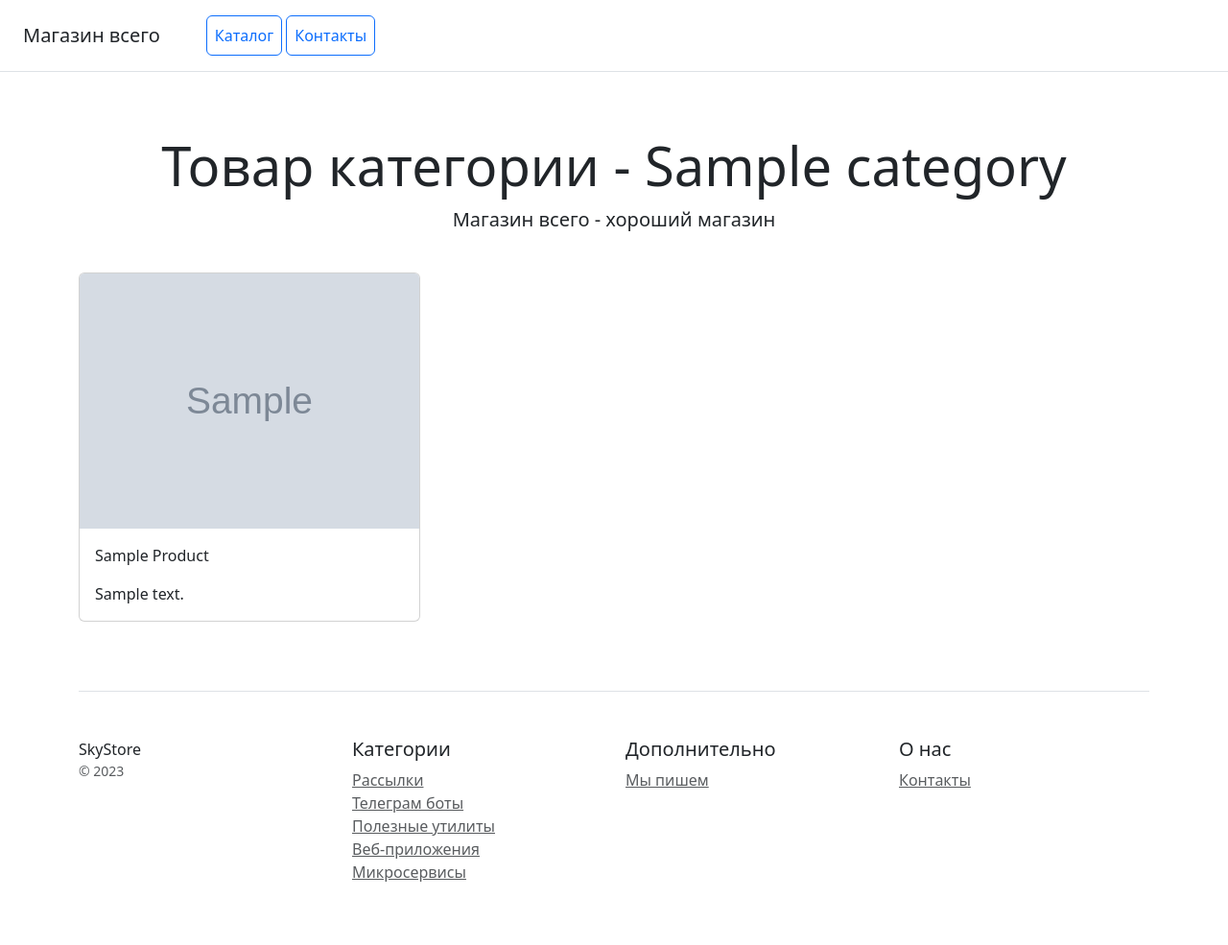
After one commit to vertiporogov/django_shop, a Django app: page /1/product_detail/ in a window 1280 px wide. The commit adds this page. Shown: the whole page at 96% size. Run offline with Django 5.2, Linux system fonts and the light colour scheme; tables that the repository leaves empty hold one stand-in row (values such as "Sample post"); grey boxes marked "Sample" are stand-in pictures; some libraries are stand-ins or nearby versions.

Commit message:
aaaaaaaaa

```diff
--- a/catalog/templates/catalog/home.html
+++ b/catalog/templates/catalog/home.html
@@ -11,7 +11,11 @@
                 <ul class="list-unstyled mt-3 mb-4 text-start m-3">
                     <li>{{ object.description|title }}</li>
                 </ul>
-                <a class="p-2 btn btn-outline-primary" href="/products/">Посмотреть</a>
+                {% if object.pk == 1 %}
+                <a class="p-2 btn btn-outline-primary" href="/1/product_detail/">Посмотреть</a>
+                {% elif object.pk == 2 %}
+                <a class="p-2 btn btn-outline-primary" href="/2/product_detail/">Посмотреть</a>
+                {% endif %}
             </div>
         </div>
     </div>
--- /dev/null
+++ b/catalog/templates/catalog/product_detail.html
@@ -0,0 +1,20 @@
+{% extends 'catalog/base.html' %}
+{% load my_tags %}
+{% block content %}
+<div class="row">
+    {% for object in object_list %}
+    <div class="col-md-4">
+        <div class="card mb-4 box-shadow">
+            <img class="card-img-top"
+                 src="{{ object.photo|mymedia }}"
+                 alt="Card image cap">
+            <div class="card-body">
+                <p class="card-text">{{ object.name|title }}</p>
+                <p class="card-text">{{ object.description|slice:":100" }}</p>
+
+            </div>
+        </div>
+    </div>
+    {% endfor %}
+</div>
+{% endblock %}
--- a/catalog/urls.py
+++ b/catalog/urls.py
@@ -1,9 +1,10 @@
 from django.urls import path
 
-from catalog.views import home, contacts, products
+from catalog.views import home, contacts, products, product_detail
 
 urlpatterns = [
     path('', home, name='home'),
     path('contacts/', contacts, name='contacts'),
     path('products/', products, name='products'),
+    path('<int:pk>/product_detail/', product_detail, name='product_detail'),
 ]
--- a/catalog/views.py
+++ b/catalog/views.py
@@ -35,3 +35,12 @@ def products(request):
     }
 
     return render(request, 'catalog/products.html', context)
+
+def product_detail(request, pk):
+    category_item = Category.objects.get(pk=pk)
+    context = {
+        'object_list': Product.objects.filter(category_id=pk),
+        'title': f'Товар категории - {category_item.name}'
+    }
+
+    return render(request, 'catalog/product_detail.html', context)
```
